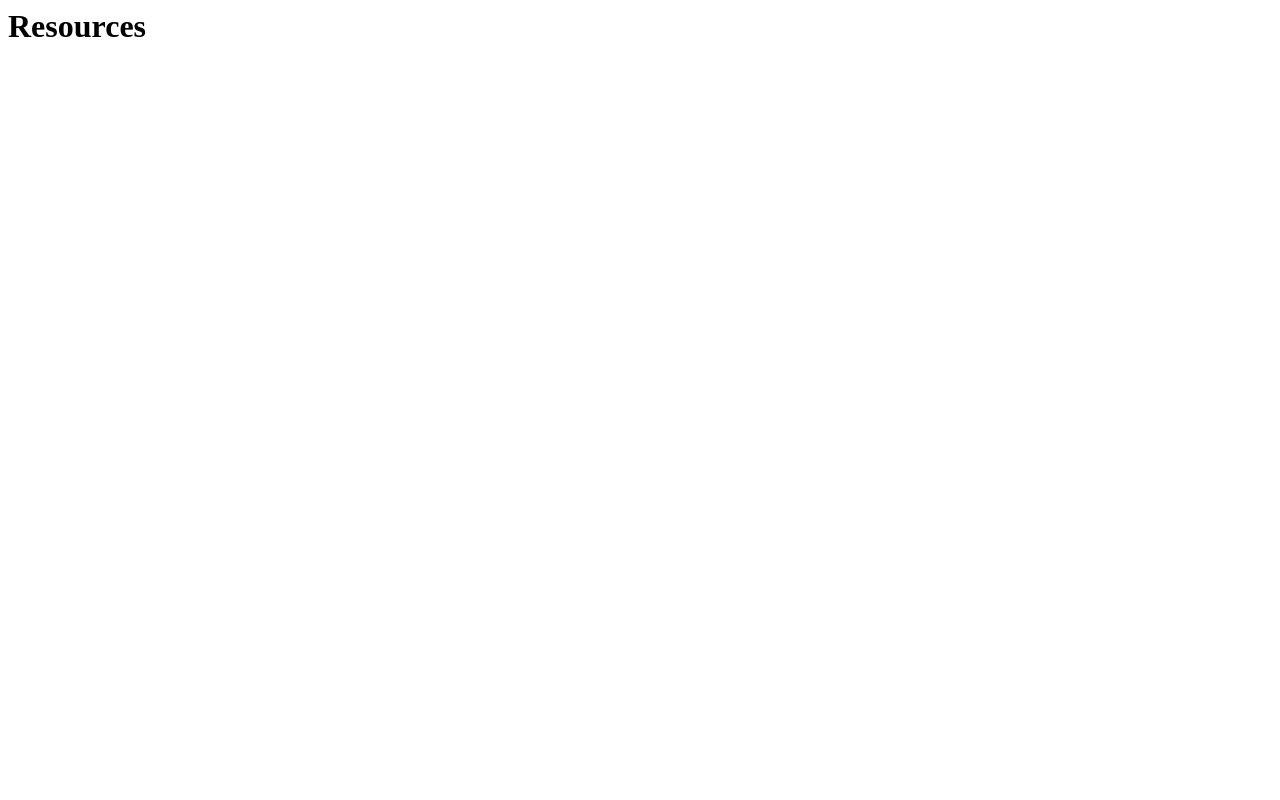
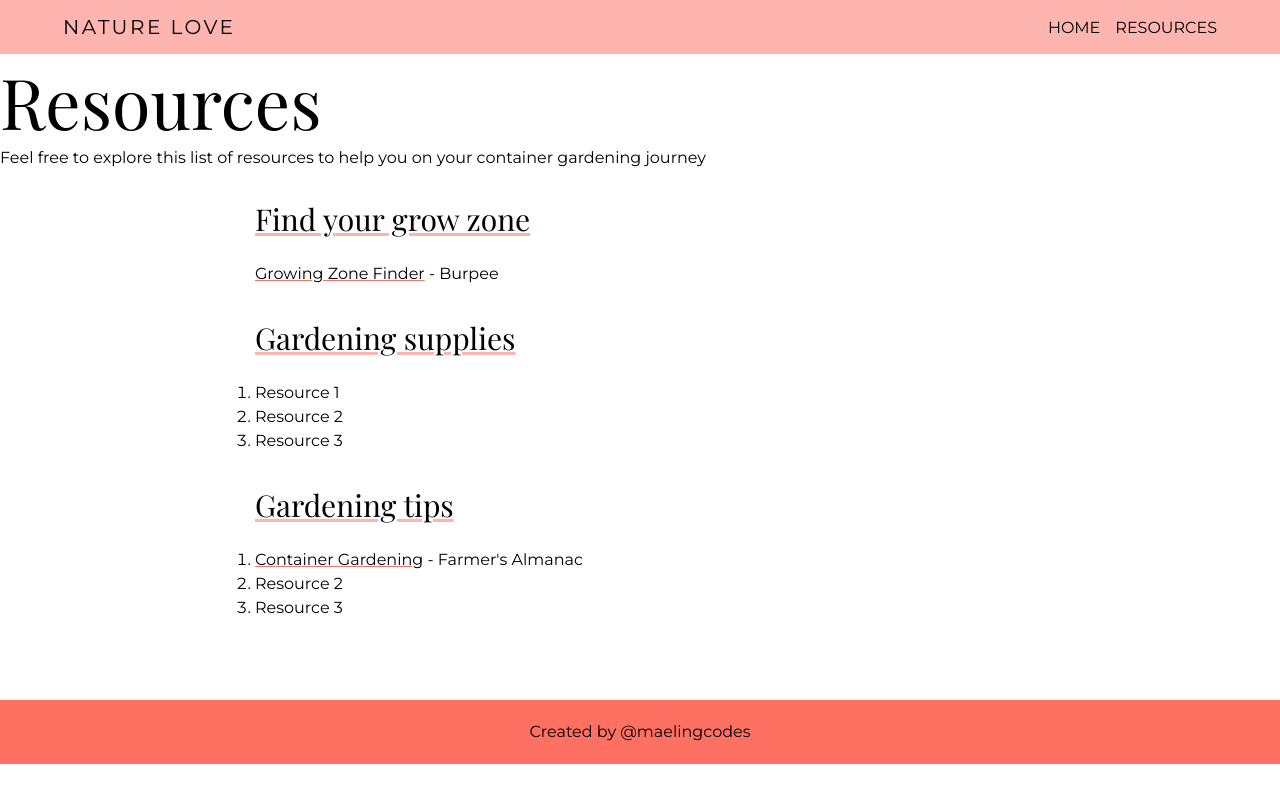
Before and after one commit to maelingmurphy/Container-Gardening-Site, a plain HTML site: page resources.html in a window 1280 px wide. Drawn offline with nearby package versions, Linux system fonts and the light colour scheme.

Commit message:
Create HTML file structure and content

```diff
--- a/resources.html
+++ b/resources.html
@@ -1 +1,60 @@
-<h1>Resources</h1>
+<!DOCTYPE html>
+<html>
+    <head>
+        <title>Container Gardening</title>
+        <link rel="preconnect" href="https://fonts.gstatic.com">
+        <link href="https://fonts.googleapis.com/css2?family=Montserrat&family=Playfair+Display:wght@400;700&display=swap" rel="stylesheet">
+
+        <!-- Font Awesome -->
+        <script src="https://kit.fontawesome.com/413d010aec.js" crossorigin="anonymous"></script>
+
+        <link href="style.css" rel="stylesheet">
+    </head>
+    <body>
+        <div class="container">
+            <header>
+                <div id="logo">
+                    <p><a href="index.html">Nature Love</a></p>
+                </div>
+                <nav>
+                    <ul>
+                        <li><a href="index.html">Home</a></li>
+                        <li><a href="resources.html">Resources</a></li>
+                    </ul>
+                </nav>
+            </header>
+            <main>
+                <section class="article-header">
+                    <h1>Resources</h1>
+                    <p>Feel free to explore this list of resources to help you on your container gardening journey</p>
+                </section>
+                <article class="resources">
+                    <div class="info-box">
+                        <h3>Find your grow zone</h3>
+                        <p><a href="https://www.burpee.com/findgrowzone" target="_blank">Growing Zone Finder</a> - Burpee</p>
+                    </div>
+                    <div class="info-box">
+                        <h3>Gardening supplies</h3>
+                        <ol>
+                            <li>Resource 1</li>
+                            <li>Resource 2</li>
+                            <li>Resource 3</li>
+                        </ol>
+                    </div>
+                    <div class="info-box">
+                        <h3>Gardening tips</h3>
+                        <ol>
+                            <li><a href="https://www.farmersalmanac.com/container-gardening" target="_blank">Container Gardening</a> - Farmer's Almanac</li>
+                            <li>Resource 2</li>
+                            <li>Resource 3</li>
+                        </ol>
+                    </div>
+
+                </article>
+            </main>
+        </div>
+        <footer>
+            <p>Created by <a href="https://twitter.com/maelingcodes" target="_blank">@maelingcodes</a></p>
+        </footer>
+    </body>
+</html>
```
